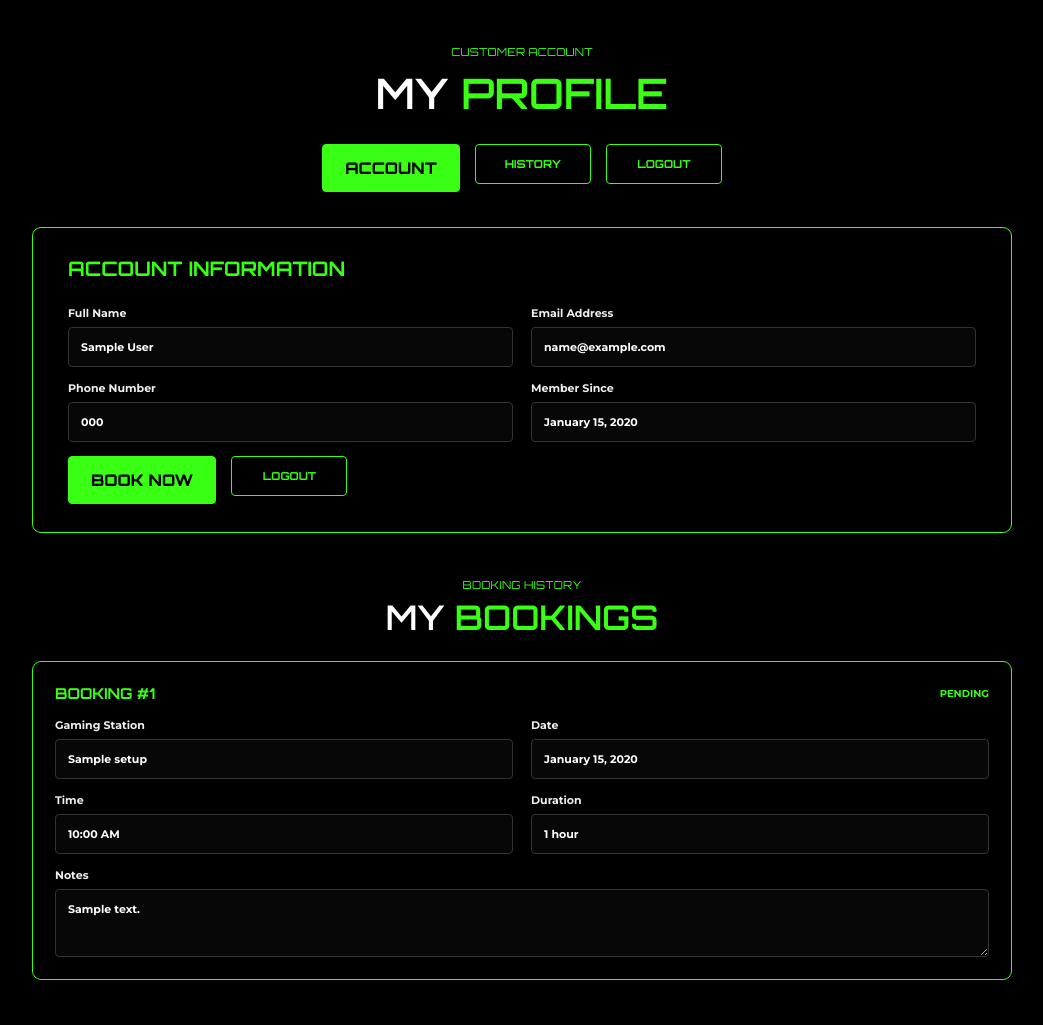
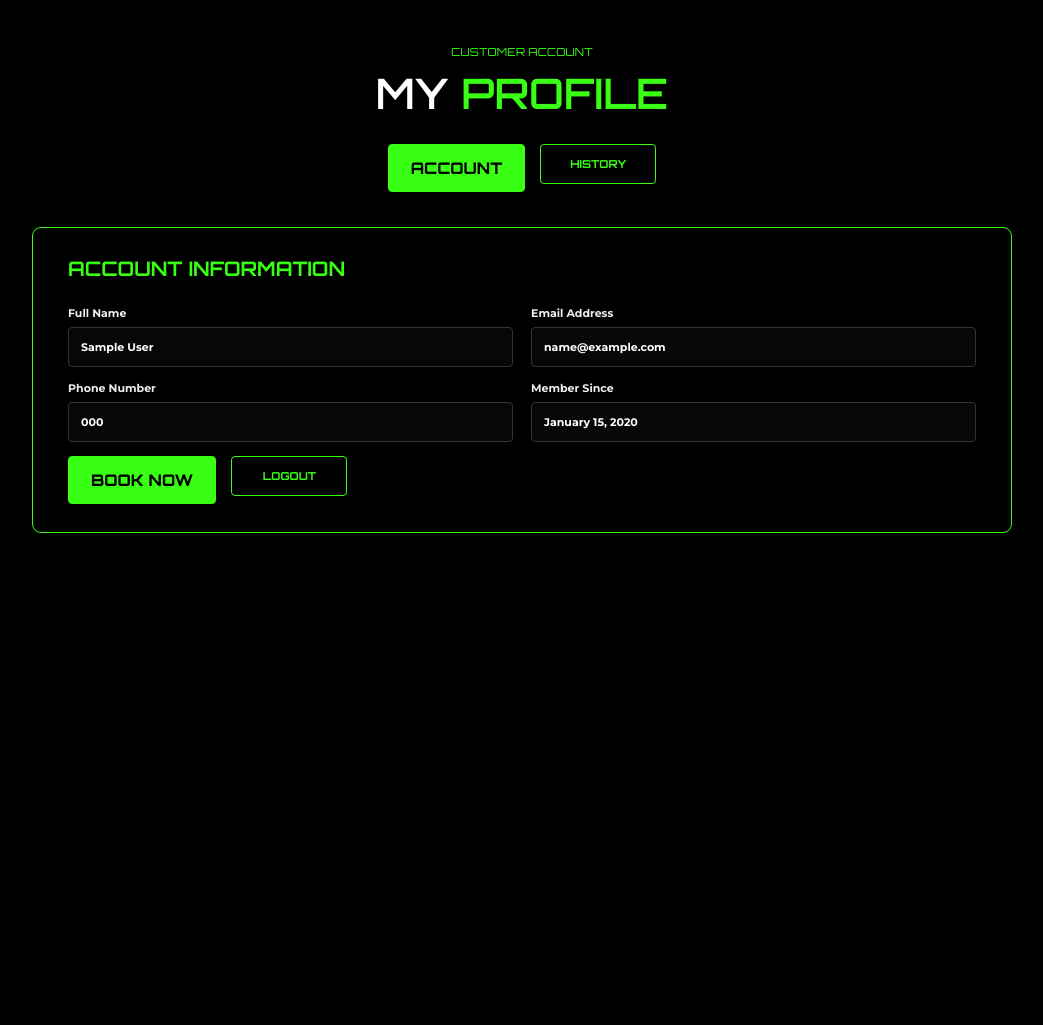
Before and after one commit to rouilorouinb12/WEB_PROJECT, a PHP site: page /profile.php in a window 1280 px wide. Shown: the part 101-1126 px from the top of the page, without its empty margins (118-1161 px from the left). After the commit the page ends 634 px from the top, so only its background shows below. Run offline with PHP 8.4, Linux system fonts and the light colour scheme; the visitor is signed in with stand-in values (Sample User, id 1); tables that the repository leaves empty or names only in its code hold one stand-in row (values such as "Sample post").

Commit message:
Update profile account and history navigation

```diff
--- a/profile.php
+++ b/profile.php
@@ -219,9 +219,8 @@ if (!$user) {
         </h1>
 
         <div style="display:flex; justify-content:center; gap:15px; flex-wrap:wrap; margin-bottom:35px;">
-            <a href="#account" class="green-button" style="padding:13px 22px;">ACCOUNT</a>
-            <a href="#history" class="outline-button" style="color:#39FF14;">HISTORY</a>
-            <a href="logout.php" class="outline-button" style="color:#39FF14;">LOGOUT</a>
+            <a href="#account" class="green-button" style="padding:13px 22px;" data-profile-tab="account">ACCOUNT</a>
+            <a href="#history" class="outline-button" style="color:#39FF14;" data-profile-tab="history">HISTORY</a>
         </div>
 
 
@@ -229,7 +228,7 @@ if (!$user) {
              ACCOUNT INFORMATION
         ======================================== -->
 
-        <div class="booking-form" id="account">
+        <div class="booking-form" id="account" data-profile-section="account">
 
 
             <h2
@@ -344,7 +343,7 @@ if (!$user) {
              BOOKING HISTORY
         ======================================== -->
 
-        <div id="history" style="margin-top:45px;">
+        <div id="history" data-profile-section="history" style="margin-top:45px; display:none;">
 
 
             <p class="section-kicker">
@@ -547,6 +546,55 @@ if (!$user) {
 
 
 <!-- ========================================
+     PROFILE TAB SCRIPT
+======================================== -->
+<script>
+
+const profileTabs = document.querySelectorAll("[data-profile-tab]");
+const profileSections = document.querySelectorAll("[data-profile-section]");
+
+function showProfileSection(sectionName) {
+
+    profileSections.forEach(function (section) {
+        section.style.display =
+            section.dataset.profileSection === sectionName
+                ? "block"
+                : "none";
+    });
+
+    profileTabs.forEach(function (tab) {
+        if (tab.dataset.profileTab === sectionName) {
+            tab.classList.add("green-button");
+            tab.classList.remove("outline-button");
+        } else {
+            tab.classList.add("outline-button");
+            tab.classList.remove("green-button");
+        }
+    });
+}
+
+profileTabs.forEach(function (tab) {
+    tab.addEventListener("click", function (event) {
+        event.preventDefault();
+
+        const sectionName = tab.dataset.profileTab;
+        showProfileSection(sectionName);
+
+        history.replaceState(null, "", "#" + sectionName);
+    });
+});
+
+const initialSection =
+    window.location.hash === "#history"
+        ? "history"
+        : "account";
+
+showProfileSection(initialSection);
+
+</script>
+
+
+<!-- ========================================
      MOBILE MENU
 ======================================== -->
 
```
